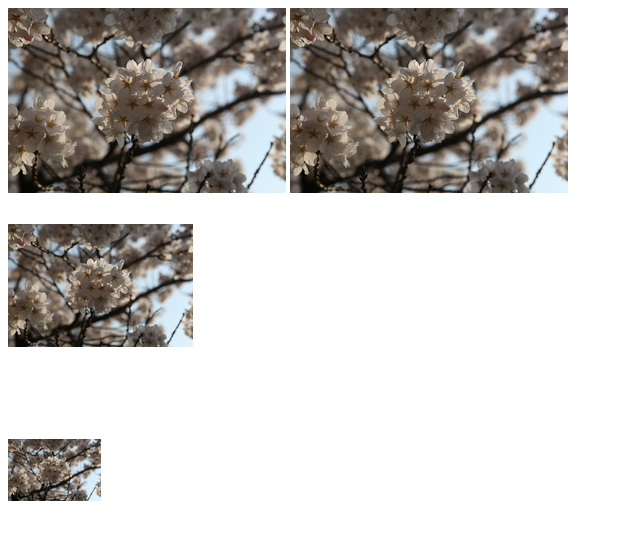
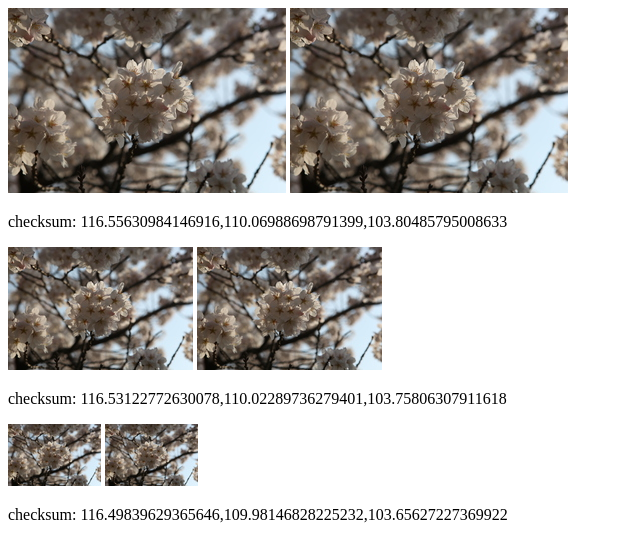
Before and after one commit to gleenn/image-checksummer, a plain HTML site: page index.html in a window 1280 px wide. Shown: the whole page, without its empty margins (0-640 px from the left). Drawn offline with Linux system fonts and the light colour scheme.

Commit message:
updating mapn

```diff
--- a/index.html
+++ b/index.html
@@ -3,6 +3,7 @@
 <head>
     <script src="jquery.js"></script>
     <script src="underscore.js"></script>
+    <script src="vendor/underscore-enhancements/underscore-enhancements.js"></script>
     <script>
         ImageChecksumer = function(imageBlock) {
             var self = this;
@@ -20,25 +21,32 @@
 
             self.image.src = self.origImage.src;
 
-            self.checksum = function() {
-                var dataz = self.context.getImageData();
-                var avgRed = 0;
-                var avgGreen = 0;
-                var avgBlue = 0;
+            self.checksum = function(callback) {
+                $(self.image).load(function() {
+                    var dataz = self.context.getImageData(0, 0, self.image.width - 1, self.image.height - 1).data;
+                    var avgRed = 0;
+                    var avgGreen = 0;
+                    var avgBlue = 0;
 
-                $.each(dataz, function(index, element) {
-                   console.log(element);
+                    for (var i = 0; i < dataz.length; i += 4) {
+                        avgRed += dataz[i];
+                        avgGreen += dataz[i + 1];
+                        avgBlue += dataz[i + 2];
+                    }
+
+                    var numPixels = dataz.length / 4;
+                    console.log(numPixels);
+                    callback([avgRed / numPixels, avgGreen / numPixels, avgBlue / numPixels]);
                 });
-
-                return [avgRed, avgGreen, avgBlue];
             };
             return self;
         };
 
         $(function() {
             $.each($(".img_block"), function(index, imgBlock) {
-                var checksum = (new ImageChecksumer($(imgBlock))).checksum();
-                $(imgBlock).append("<p>checksum: " + checksum + "</p>");
+                new ImageChecksumer($(imgBlock)).checksum(function(sum) {
+                    $(imgBlock).append("<p>checksum: " + sum + "</p>");
+                });
             });
         });
 
```
Also changed, not shown: 1 other file.
